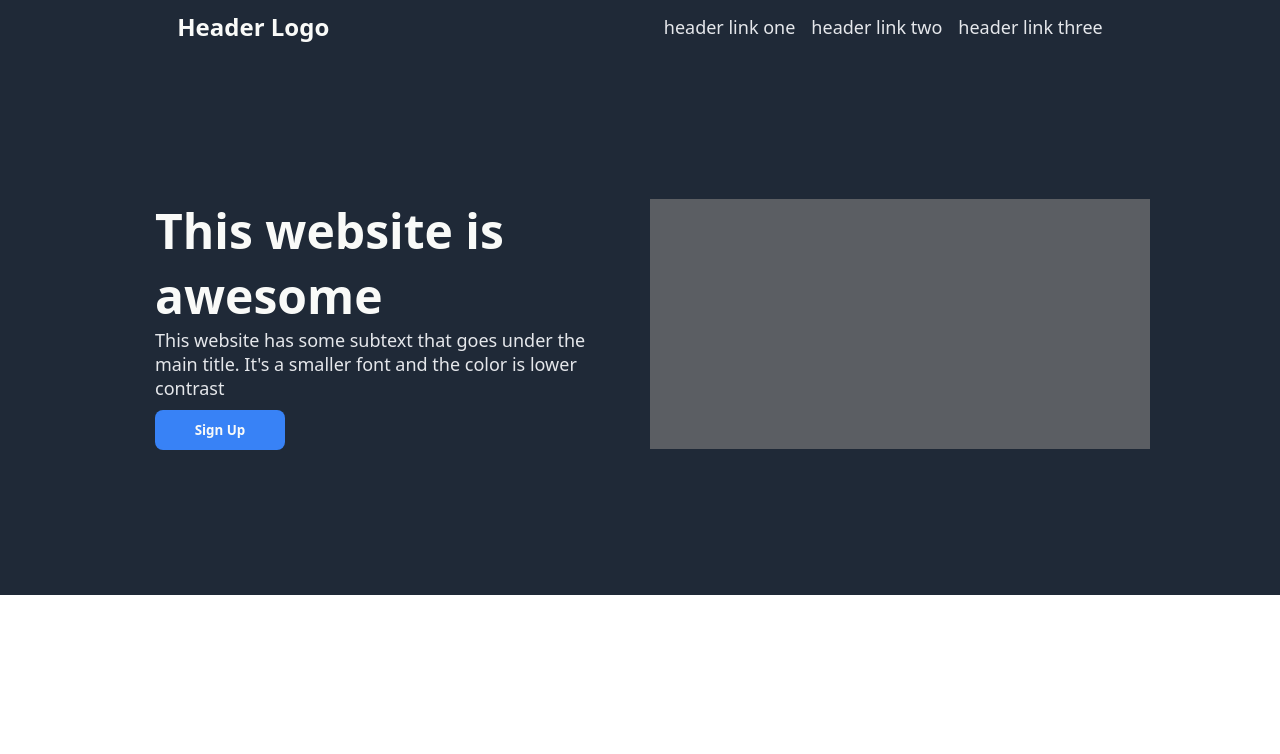
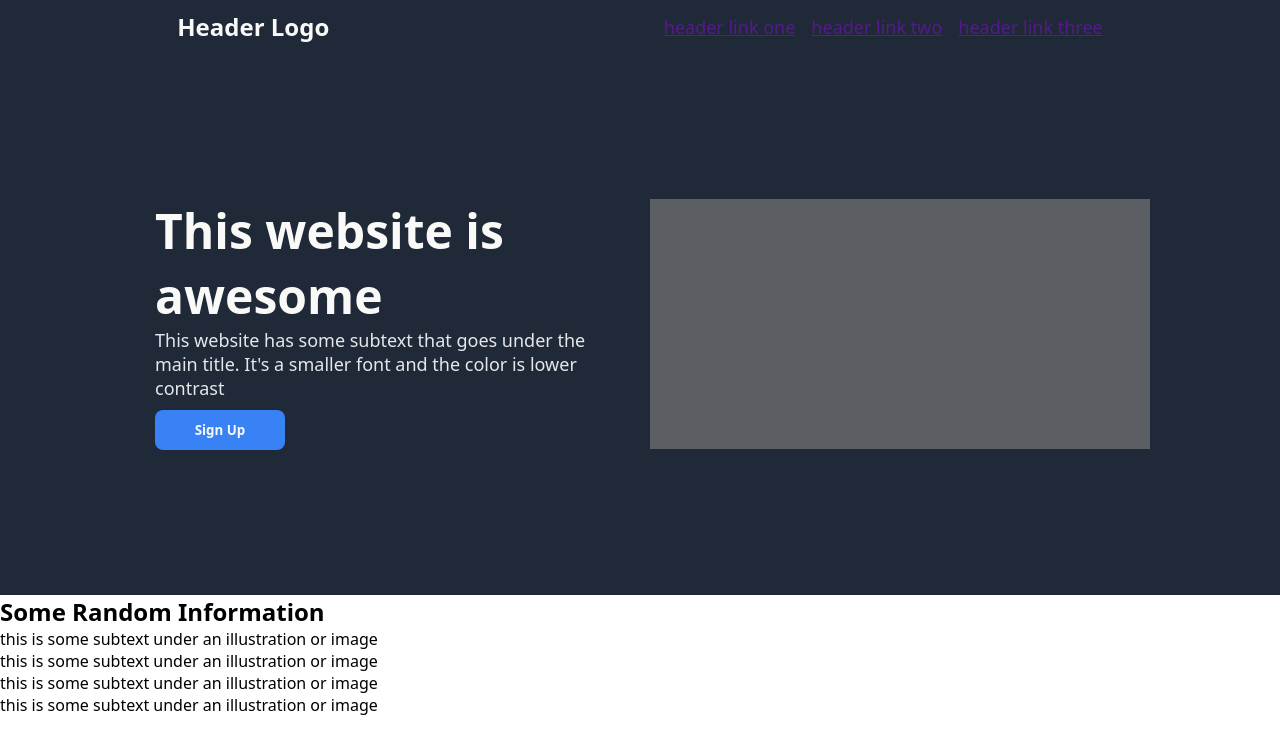
Before and after one commit to Phani4658/Landing-Page, a plain HTML site: page index.html in a window 1280 px wide. Drawn offline with Linux system fonts and the light colour scheme.

Commit message:
Created Info Section

```diff
--- a/index.html
+++ b/index.html
@@ -12,9 +12,9 @@
         <div class = "header">
         <h1 class = "logo">Header Logo</h1>
         <ul>
-            <li><a>header link one</a></li>
-            <li><a>header link two</a></li>
-            <li><a>header link three</a></li>
+            <li><a href="">header link one</a></li>
+            <li><a href="">header link two</a></li>
+            <li><a href = "">header link three</a></li>
         </ul>
         </div>
         <div class = "top-section-overview">
@@ -28,5 +28,26 @@
             </div>
         </div>
     </section>
+    <section class = "info-section">
+       <h1 class="info-section-heading">Some Random Information</h1>
+        <div class="info-container">
+            <div class="info-card">
+                <div class="info-section-image"></div>
+                <p class="info-card-text">this is some subtext under an illustration or image</p>
+            </div>
+            <div class="info-card">
+                <div class="info-section-image"></div>
+                <p class="info-card-text">this is some subtext under an illustration or image</p>
+            </div>
+            <div class="info-card">
+                <div class="info-section-image"></div>
+                <p class="info-card-text">this is some subtext under an illustration or image</p>
+            </div>
+            <div class="info-card">
+                <div class="info-section-image"></div>
+                <p class="info-card-text">this is some subtext under an illustration or image</p>
+            </div>
+        </div>
+    </section>
 </body>
 </html>
```
